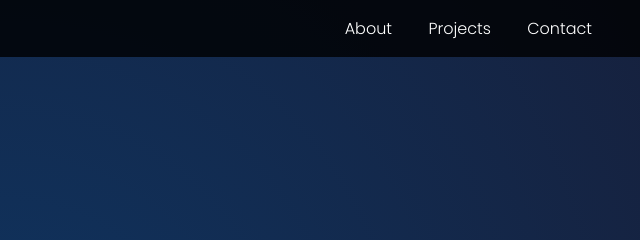
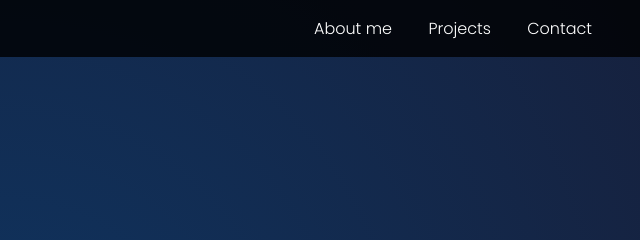
Before and after one commit to tanvirslayout/_Portfolio, a plain HTML site: page index.html in a window 1280 px wide. Shown: the top 240 px of the page, 640-1280 px from the left. Drawn offline with Linux system fonts and the light colour scheme.

Commit message:
Update index.html

```diff
--- a/index.html
+++ b/index.html
@@ -92,7 +92,7 @@
   <nav>
     <div><strong>MyPortfolio</strong></div>
     <div>
-      <a href="#about">About</a>
+      <a href="#about">About me</a>
       <a href="#projects">Projects</a>
       <a href="#contact">Contact</a>
     </div>
```
